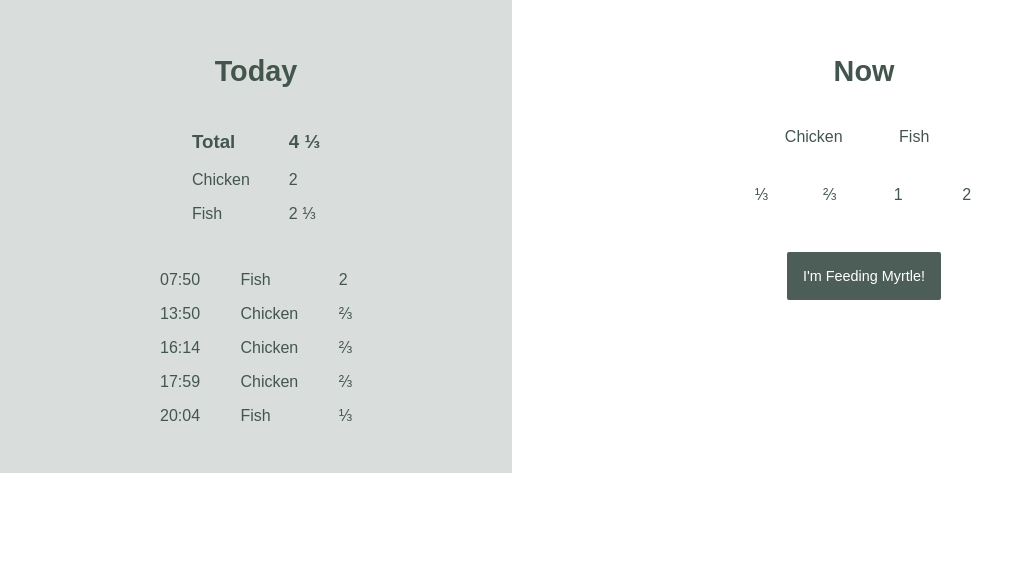
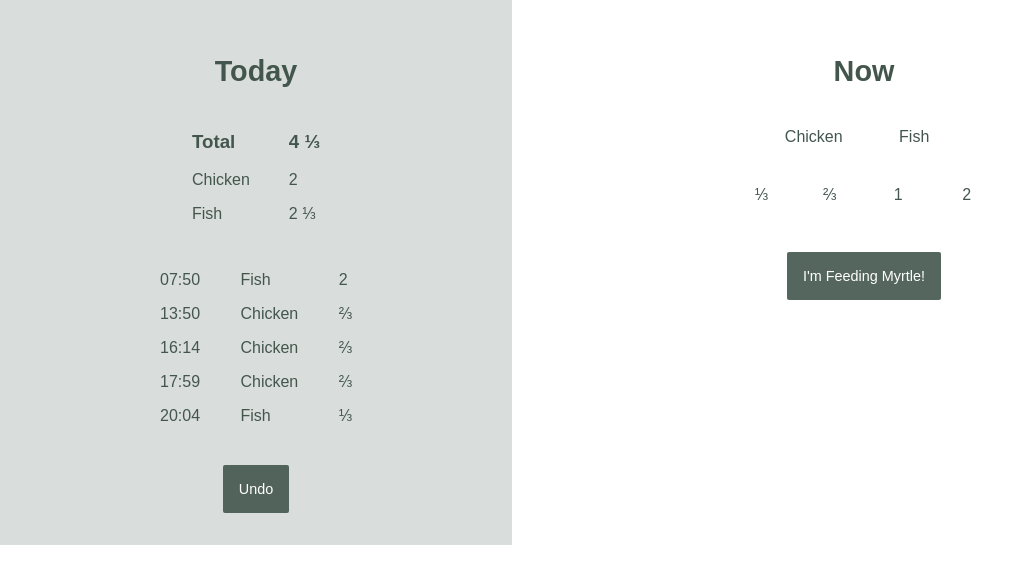
Before and after one commit to kaymo/myrtles_feeding_station, a Flask app: page / in a window 1280 px wide. Shown: the part 102-686 px from the top of the page, without its empty margins (0-1034 px from the left). Run offline with Flask 2, Linux system fonts and the light colour scheme.

Commit message:
Wire up html form to app end-points

```diff
--- a/app.py
+++ b/app.py
@@ -1,9 +1,9 @@
-from flask import Flask, render_template, url_for
+from flask import Flask, render_template, url_for, request, redirect
 app = Flask(__name__)
 
 
 @app.route('/')
-def main():
+def index():
     # Get today's feedings
     portions = [
         { 'time': '07:50', 'quantity': '2', 'flavour': 'Fish' },
@@ -16,15 +16,21 @@ def main():
 
     return render_template('main.html', portions=portions, today=today)
 
-@app.route('/food-portions', methods=['POST', 'DELETE'])
+
+@app.route('/food-portions', methods=['POST'])
 def food_portions():
     if request.method == 'POST':
-        portion = request.form[portion_size]
+        quantity = request.form['quantity']
+        flavour = request.form['flavour']
         # Add portion to DB
-        flash('Myrtle\'s been fed!')
-    elif request.method == 'DELETE':
+    return redirect(url_for('index'))
+
+
+@app.route('/undo', methods=['POST'])
+def undo():
+    if request.method == 'DELETE':
         # remove last DB entry
-        flash('Fat-fingered fuck.')
+        fsdf = 1
     return redirect(url_for('index'))
 
 
--- a/static/style.css
+++ b/static/style.css
@@ -86,17 +86,16 @@ input:checked+label {
 }
 
 button {
-    color: white;
-    background-color: rgba(67, 86, 78, 0.95);
     padding: 1rem;
     border-radius: 2px;
     font-size: 0.9rem;
     border: 0;
     outline: none;
     margin-top: 1.5rem;
+    color: white;
+    background-color: rgba(67, 86, 78, 0.9);
 }
-
 button:active {
+    outline: none;
     background-color: rgba(67, 86, 78, 1);
-    outline: none;
 }
--- a/templates/main.html
+++ b/templates/main.html
@@ -34,10 +34,13 @@
                         {% endfor %}
                     </div>
                 </div>
+                <form action="/undo" method="post">
+                    <button>Undo</button>
+                </form>
             </div>
             <div class="now">
                 <h2>Now</h2>
-                <form>
+                <form action="/food-portions" method="post">
                     <div class="now--flavour">
                         <input type="radio" name="flavour" value="chicken" id="flavour-chicken" /><label for="flavour-chicken">Chicken</label>
                         <input type="radio" name="flavour" value="fish" id="flavour-fish" /><label for="flavour-fish">Fish</label>
```
Also changed, not shown: 1 other file.
